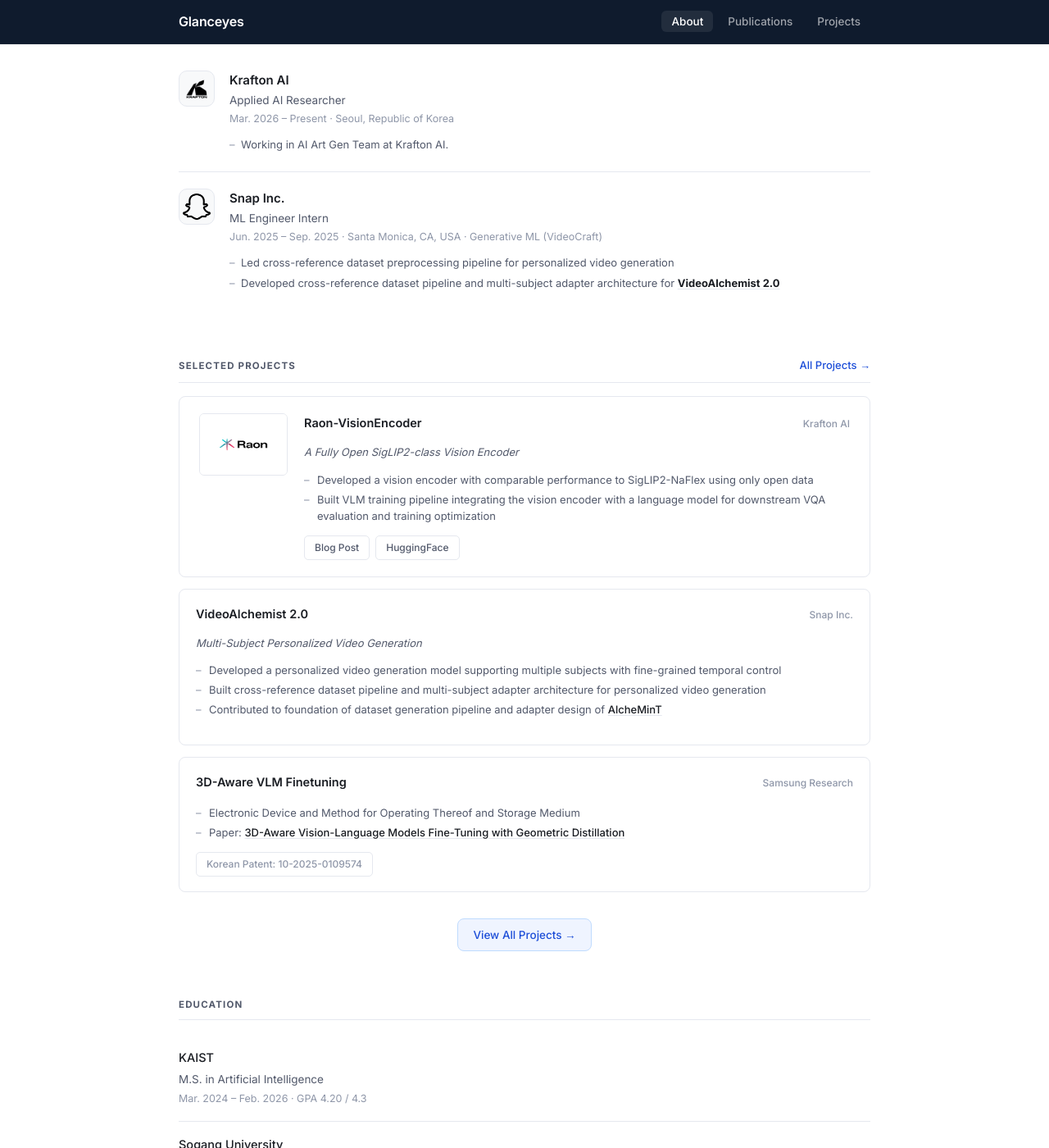
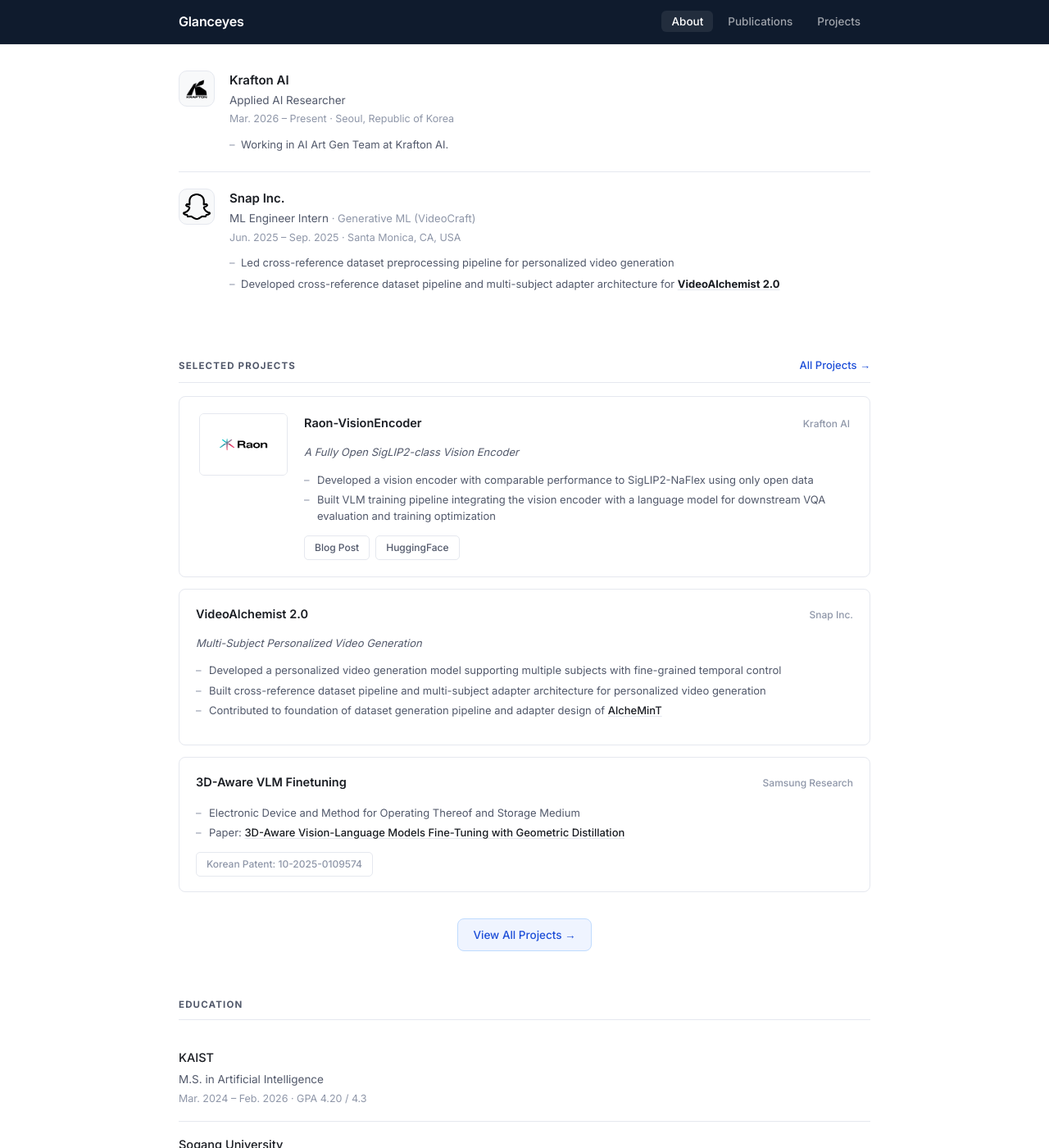
Before and after one commit to Glanceyes/Glanceyes.github.io, a Jekyll site: the page built from _pages/index.md, in a window 1280 px wide and 1400 px high, scrolled down 2046 px. Shown: the whole window at 82% size. Built offline with Jekyll 4.4.1, drawn with Linux system fonts in a browser that asks for light colours.

Commit message:
Move Generative ML (VideoCraft) team next to role title in Snap work experience
Co-Authored-By: Claude Sonnet 4.6 <noreply@anthropic.com>

```diff
--- a/_pages/index.md
+++ b/_pages/index.md
@@ -203,8 +203,8 @@ description: Griffin Sunho (Seonho) Lee – Applied AI Researcher at Krafton AI
       <a href="https://www.snap.com" target="_blank"><img class="exp-logo" src="/images/about/companies/snap.png" alt="Snap Inc."></a>
       <div class="exp-body">
         <div class="exp-company">Snap Inc.</div>
-        <div class="exp-role">ML Engineer Intern</div>
-        <div class="exp-meta">Jun. 2025 – Sep. 2025 · Santa Monica, CA, USA · Generative ML (VideoCraft)</div>
+        <div class="exp-role">ML Engineer Intern <span class="exp-team">· Generative ML (VideoCraft)</span></div>
+        <div class="exp-meta">Jun. 2025 – Sep. 2025 · Santa Monica, CA, USA</div>
         <ul class="exp-bullets">
           <li>Led cross-reference dataset preprocessing pipeline for personalized video generation</li>
           <li>Developed cross-reference dataset pipeline and multi-subject adapter architecture for <a href="/projects#videoalchemist"><strong>VideoAlchemist 2.0</strong></a></li>
--- a/css/style.scss
+++ b/css/style.scss
@@ -340,6 +340,7 @@ section { margin-bottom: 56px; }
 .project-info { flex: 1; min-width: 0; }
 
 /* Exp aliases */
+.exp-team { font-size: 13px; font-weight: 400; color: var(--text-light); }
 .exp-title { font-size: 14.5px; font-weight: 600; color: var(--text); margin-bottom: 3px; }
 .exp-title a { color: inherit; text-decoration: none; }
 .exp-title a:hover { text-decoration: underline; }
```
